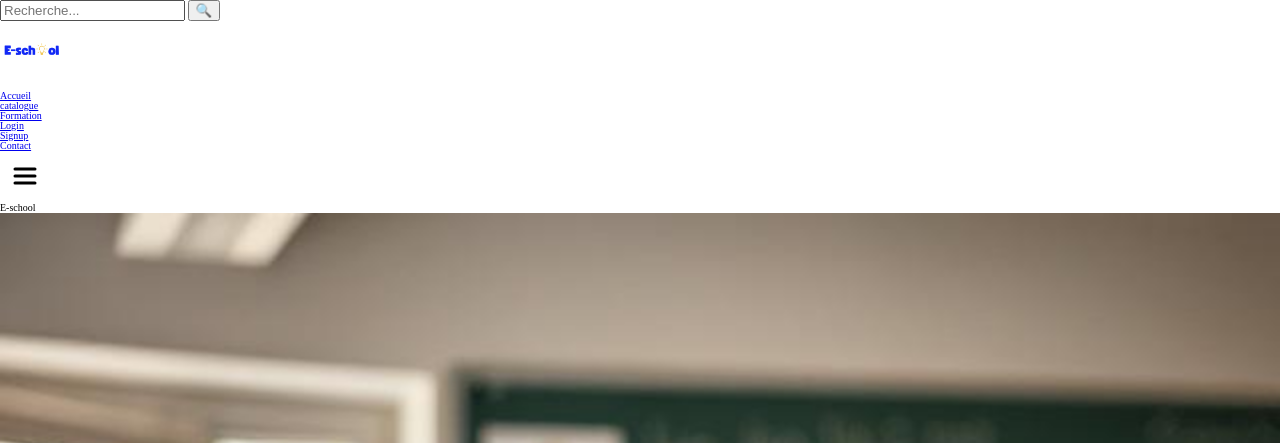
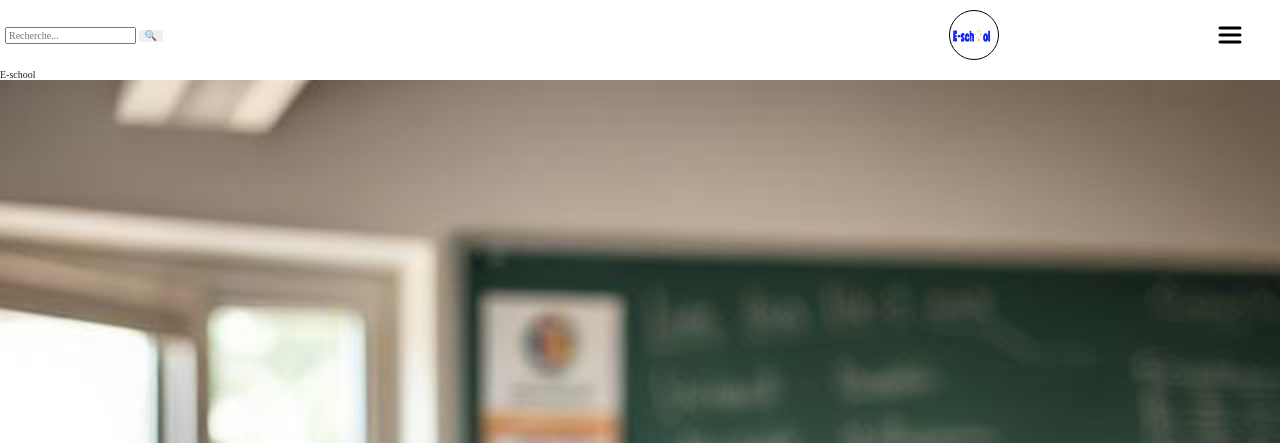
Before and after one commit to makombelajob/file-rouge, a PHP site: page / in a window 1280 px wide. Shown: the top 443 px of the page. Run offline with PHP 8.4, Linux system fonts and the light colour scheme.

Commit message:
header en place

```diff
--- a/css/style.css
+++ b/css/style.css
@@ -6,8 +6,34 @@ img {
     vertical-align: middle;
 }
 header {
-    img {
-        width : 70px;
-        border-radius: 10px;
+    margin-block: 1rem;
+    nav {
+        display: flex;
+        justify-content: space-between;
+        align-items: center;
+        width: 100%;
+        form{
+            width: 60%;
+            padding-left: 0.5rem;
+            button {
+                border: none;
+            }
+        }
+        div {
+            width: 100px;
+            text-align: center;
+            img {
+                width: 50px;
+                height: 50px;
+                border: 1px solid black;
+                border-radius: 50%;
+            }
+        }
+    }
+    .open {
+        display: none;
+    }
+    #burger{
+        cursor: pointer;
     }
 }
--- a/index.html
+++ b/index.html
@@ -5,6 +5,8 @@
 		<meta name="viewport"
 			content="width=device-width, user-scalable=no, initial-scale=1.0, maximum-scale=1.0, minimum-scale=1.0">
 		<meta http-equiv="X-UA-Compatible" content="ie=edge">
+		<link href="https://cdn.jsdelivr.net/npm/bootstrap@5.3.3/dist/css/bootstrap.min.css" rel="stylesheet"
+			integrity="sha384-QWTKZyjpPEjISv5WaRU9OFeRpok6YctnYmDr5pNlyT2bRjXh0JMhjY6hW+ALEwIH" crossorigin="anonymous">
 		<link rel="stylesheet" href="css/reset.css">
 		<link rel="stylesheet" href="css/style.css">
 		<title>e-school</title>
@@ -12,11 +14,13 @@
 	<body>
 		<header>
 			<nav>
-				<form action>
+				<form>
 					<input type="text" name="search" placeholder="Recherche...">
 					<button type="submit">🔍</button>
 				</form>
-				<img src="images/Logo.png" alt="logo de e-school">
+				<div>
+					<img src="images/LogoCrop.png" alt="logo de e-school">
+				</div>
 				<ul class="open">
 					<li><a href="#">Accueil</a></li>
 					<li><a href="html/catalogue.html">catalogue</a></li>
```
Also changed, not shown: images/LogoCrop.png (added).
